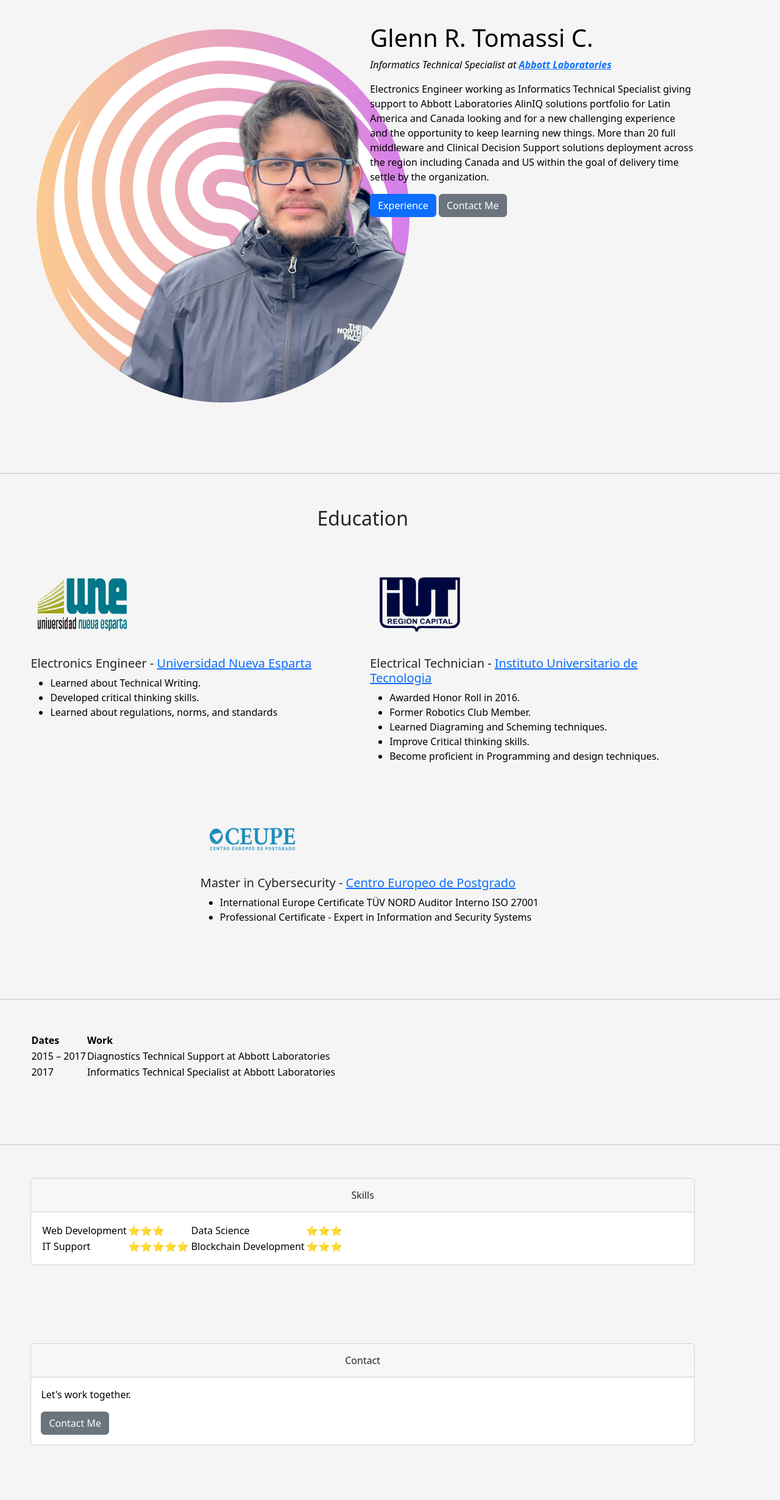
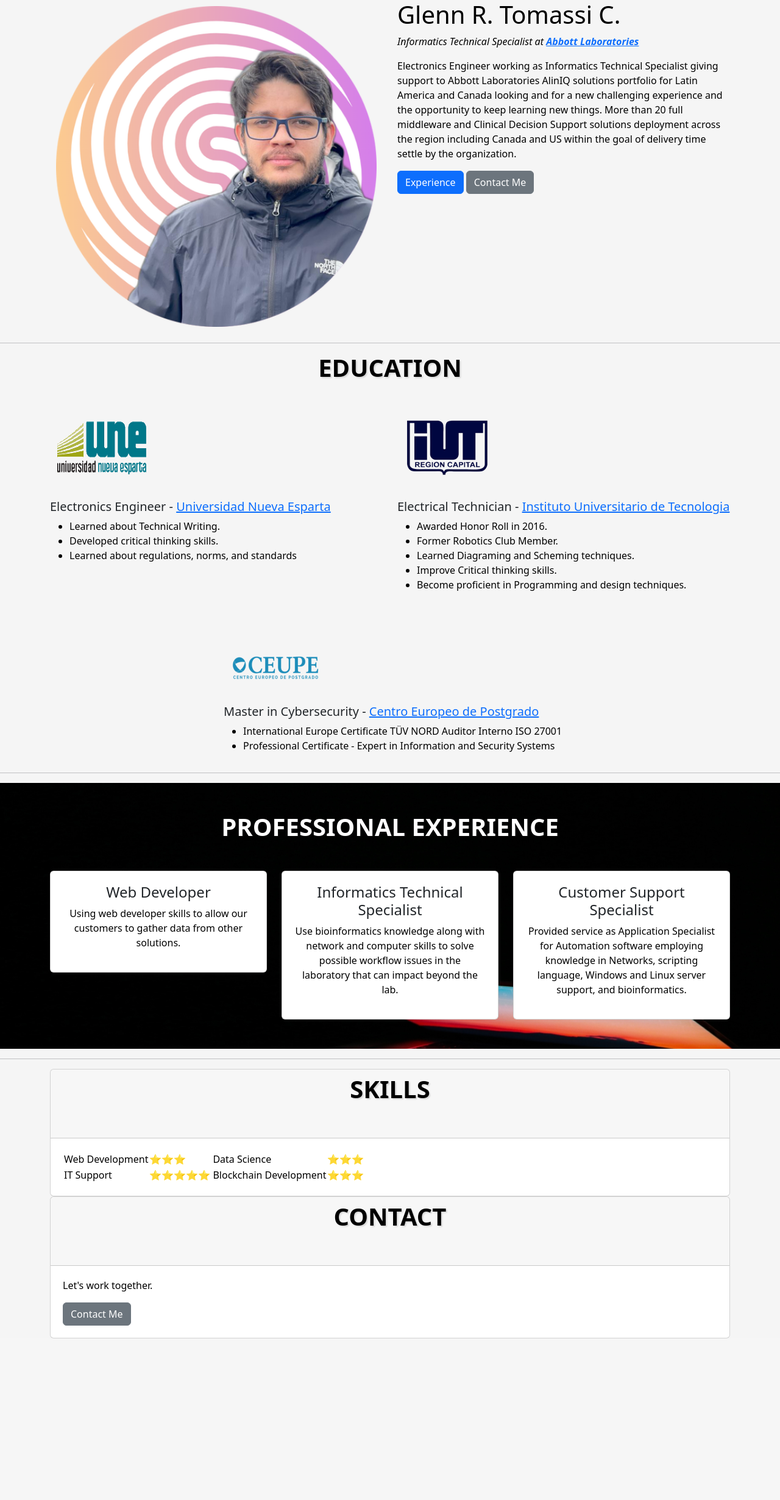
Before and after one commit to GlennRTC/Profile-CV, a Node server app: page / in a window 1280 px wide. Shown: the part 56-2516 px from the top of the page at 61% size. After the commit the page ends 2251 px from the top, so only its background shows below. Run offline with Node 20, Linux system fonts and the light colour scheme; some libraries are stand-ins or nearby versions.

Commit message:
Change of sections style.

```diff
--- a/public/css/styles.css
+++ b/public/css/styles.css
@@ -15,20 +15,53 @@
     color: black;
 }
 
-.section-title {
+.title-sec{
+	text-shadow: 2px 2px 2px rgb(41 41 41 / 15%);
+    font-size: 2.5em;
+    color: #333338;
+    font-weight: 700;
+}
+
+/*.section-title {
 	padding-bottom: 5%;
+}*/
+
+.card-body {
+	-webkit-box-flex: 1;
+    -ms-flex: 1 1 auto;
+    flex: 1 1 auto;
+    padding: 1.25rem;
+}
+
+.service-in .card h5.card-title {
+    font-size: 1.1em;
+    color: #fff;
+	padding: 2em 1em;
+    border: none;
+    transition: none;
+    background: rgba(243, 244, 245, 0.17);
 }
 
 p, li, td{
     color: black;
 }
 
+.imgprofile {
+	padding: 10px;
+	width: 100%;
+	height: auto;
+}
+
 img {
 	padding: 10px;
 }
 
-#ProfileIntro, #Education, #Work, #Skills, #Contact {
+/*#ProfileIntro, #Education, #Skills, #Contact {
     padding: 3% 10% 7% 3%;
+}*/
+
+.Work {
+	background-image: url("../images/computer-bg.jpg");
 }
 
 /* ------ Horizontal Line Styles ------ */
--- a/views/main.ejs
+++ b/views/main.ejs
@@ -4,7 +4,7 @@
     <section id="ProfileIntro">
         <div class="container">
             <div class="row">
-                <div class="col-lg-6 text-center" id="ProfileImg"><tr><td><img src="images\profile-pic.png" alt="glenn profile picture"></td></div>
+                <div class="col-lg-6 text-center" id="ProfileImg"><tr><td><img class="imgprofile" src="images\profile-pic.png" alt="glenn profile picture"></td></div>
                 <div class="col-lg-6">
                     <h1>Glenn R. Tomassi C.</h1>
                     <p><em>Informatics Technical Specialist at <strong><a href="https://www.corelaboratory.abbott/us/en/offerings/brands/aliniq">Abbott Laboratories</a></strong></em></p>
@@ -18,7 +18,7 @@
     <hr size="3">
     <section id="Education">
         <div class="container">
-            <h2 class="section-title text-center">Education</h2>
+            <h2 class="title-sec text-uppercase mb-lg-5 mb-3 text-center text-black">Education</h2>
             <div class="row">
                 <div class="col-lg-6">
                     <img src="images\logo_une.png" alt="logo_une">
@@ -66,24 +66,37 @@
         </div>
     </section>
     <hr size="3">
-    <section id="Work">
+    <section id="Work" class="Work">
         <div class="container">
-            <table cellspacing="10">
-                <thead>
-                    <th>Dates</th>
-                    <th>Work</th>
-                </thead>
-                <tbody>
-                    <tr>
-                        <td>2015 – 2017</td>
-                        <td>Diagnostics Technical Support at Abbott Laboratories</td>
-                    </tr>
-                    <tr>
-                        <td>2017</td>
-                        <td>Informatics Technical Specialist at Abbott Laboratories</td>
-                    </tr>
-                </tbody>
-            </table>
+            <div class="inner-sec py-md-5 py-4">
+                <h3 class="title-sec text-uppercase mb-lg-5 mb-3 text-center text-white">Professional Experience</h3>
+                <div class="row">
+                <div class="col-lg-4 service-in text-center">
+                    <div class="card">
+                        <div class="card-body">
+                            <h4 class="card-tl">Web Developer</h4>
+                            <p>Using web developer skills to allow our customers to gather data from other solutions.</p>
+                        </div>
+                    </div>
+                </div>
+                <div class="col-lg-4 service-in text-center">
+                    <div class="card">
+                        <div class="card-body">
+                            <h4 class="card-tl">Informatics Technical Specialist</h4>
+                            <p>Use bioinformatics knowledge along with network and computer skills to solve possible workflow issues in the laboratory that can impact beyond the lab.</p>
+                        </div>
+                    </div>
+                </div>
+                <div class="col-lg-4 service-in text-center">
+                    <div class="card">
+                        <div class="card-body">
+                            <h4 class="card-tl">Customer Support Specialist</h4>
+                            <p> Provided service as Application Specialist for Automation software employing knowledge in Networks, scripting language, Windows and Linux server support, and bioinformatics.</p>
+                        </div>
+                    </div>
+                </div>
+                </div>
+            </div>
         </div>
     </section>
     <hr size="3">
@@ -92,13 +105,7 @@
             <div id="accordion">
                 <div class="card">
                     <div class="card-header" id="headingThree">
-                        <h3 class="mb-0">
-                            <div class="d-grid gap-2">
-                                <button class="btn" data-bs-toggle="collapse" data-bs-target="#collapseThree" aria-expanded="true" aria-controls="collapseThree">
-                                    Skills
-                                </button>
-                            </div>
-                        </h3>
+                        <h3 class="title-sec mb-0 text-uppercase mb-lg-5 mb-3 text-center text-black">Skills</h3>
                     </div>
                     <div  id="collapseThree" class="collapse show" aria-labelledby="headingThree" data-parent="#accordion">
                         <div class="card-body">
@@ -142,13 +149,7 @@
             <div id="accordion">
                 <div class="card">
                     <div class="card-header" id="headingFour">
-                        <h3 class="mb-0">
-                            <div class="d-grid gap-2">
-                                <button class="btn" data-bs-toggle="collapse" data-bs-target="#collapseFour" aria-expanded="true" aria-controls="collapseFour">
-                                    Contact
-                                </button>
-                            </div>
-                        </h3>
+                        <h3 class="title-sec mb-0 text-uppercase mb-lg-5 mb-3 text-center text-black">Contact</h3>
                     </div>
                     <div  id="collapseFour" class="collapse show" aria-labelledby="headingFour" data-parent="#accordion">
                         <div class="card-body">
```
Also changed, not shown: public/images/computer-bg-2.jpg (added), public/images/computer-bg.jpg (added), public/images/profile-pic.png.
